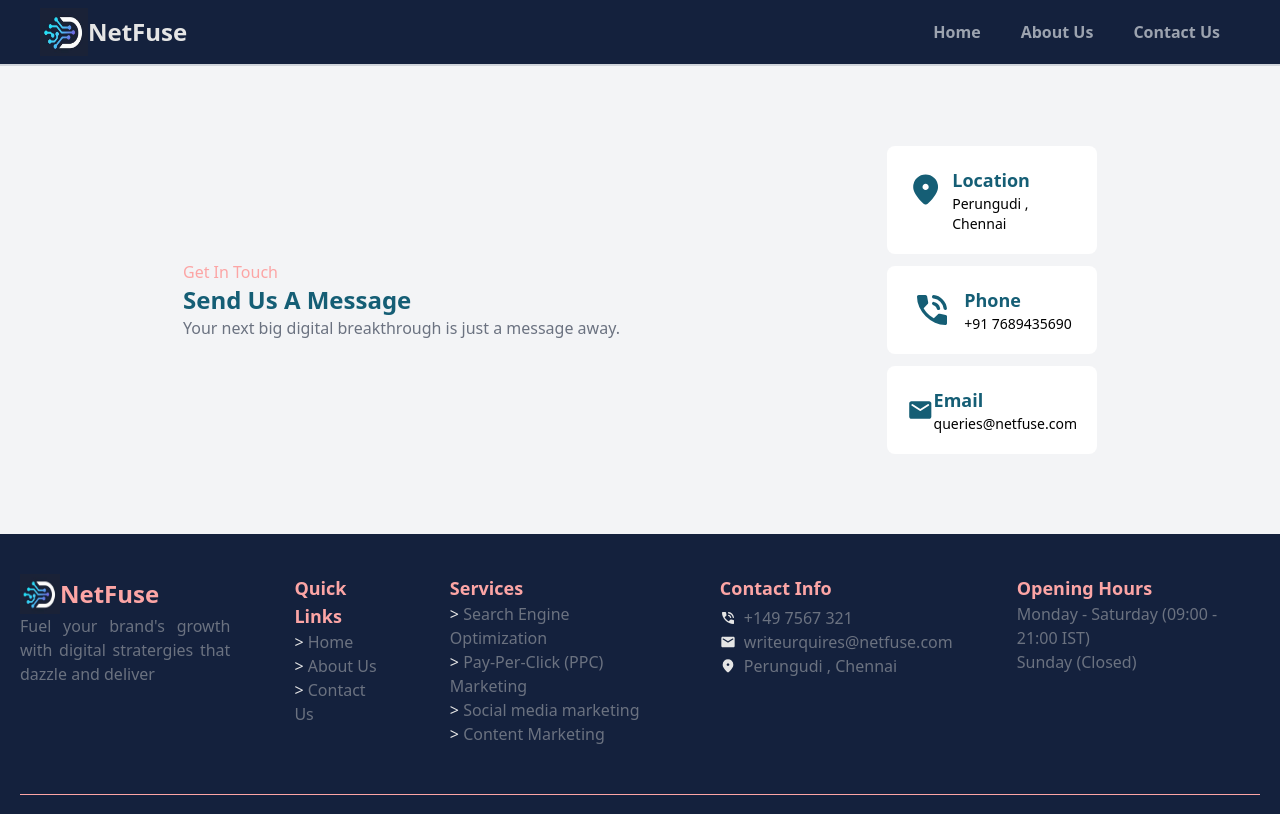
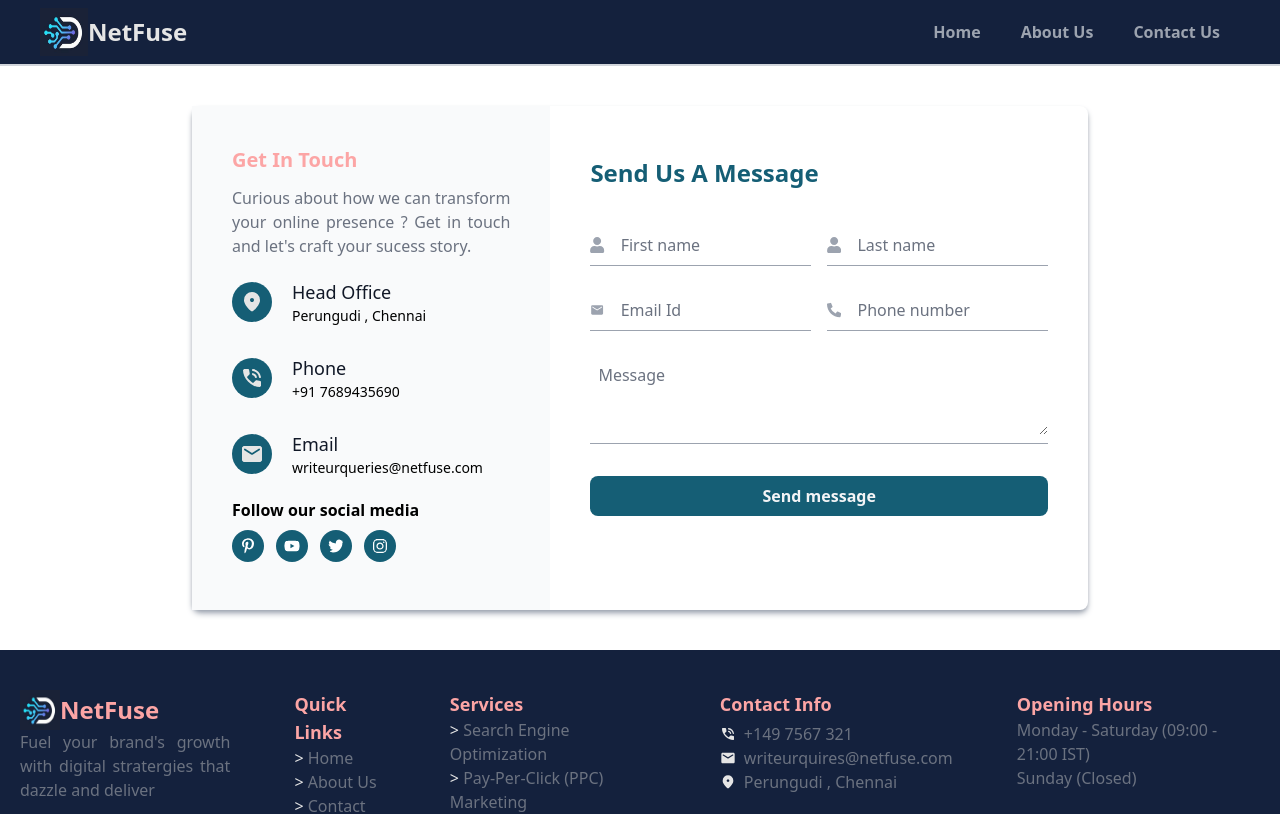
Before and after one commit to MUTHUAKALYA/netfuse, a React (Vite) app: page /contact in a window 1280 px wide. Shown: the top 814 px of the page. Built offline with nearby package versions, Linux system fonts and the light colour scheme.

Commit message:
contact page ui design completed

```diff
--- a/src/pages/ContactUs.jsx
+++ b/src/pages/ContactUs.jsx
@@ -1,28 +1,48 @@
-import React from "react";
+import { useForm } from "react-hook-form";
+import FormButton from "../components/FormButton";
+import FormInput from "../components/FormInput";
+import TextArea from "../components/TextArea";
+import { MdEmail } from "react-icons/md";
+
+import {
+  FaInstagram,
+  FaPhoneAlt,
+  FaPinterest,
+  FaPinterestP,
+  FaUser,
+} from "react-icons/fa";
+import { FaTwitter, FaYoutube } from "react-icons/fa6";
 
 const ContactUs = () => {
+  const {
+    register,
+    handleSubmit,
+    formState: { errors },
+    reset,
+  } = useForm();
+
+  const sendInfo = (data) => {
+    alert("We recieved your message👍. We'll get back to you soon");
+    reset();
+  };
   return (
     <>
-      <section className="flex justify-center items-center gap-x-8 bg-gray-100 p-20">
-        <section className="w-[60%]">
-          <h5 className="text-red-300 font-medium ">Get In Touch</h5>
-          <h1 className="text-cyan-800 font-black text-2xl">
-            Send Us A Message
-          </h1>
-          <p className="font-normal  text-gray-500">
-            Your next big digital breakthrough is just a message away.
+      <section className="flex  items-center  bg-white m-10 rounded-lg border-gray-400 shadow-md shadow-gray-400 w-[70%] mx-auto">
+        <section className="space-y-3 bg-gray-50 w-[40%] p-10">
+          <h5 className="text-red-300 font-bold text-xl ">Get In Touch</h5>
+          <p className="font-normal  text-gray-500 text-justify">
+            Curious about how we can transform your online presence ? Get in
+            touch and let's craft your sucess story.
           </p>
-        </section>
-        <section className="space-y-3">
           {/* location */}
 
-          <div className="bg-white p-5 rounded-lg w-[210px] flex items-start justify-center gap-x-2">
+          <div className="flex items-center  gap-x-5 py-2">
             <svg
               xmlns="http://www.w3.org/2000/svg"
-              width="2.5em"
-              height="3em"
+              width="2em"
+              height="2em"
               viewBox="0 0 24 24"
-              className="text-cyan-800"
+              className="bg-cyan-800 rounded-full p-2 w-10 h-10 text-lightSecondary"
             >
               <path
                 fill="currentColor"
@@ -30,37 +50,41 @@ const ContactUs = () => {
               ></path>
             </svg>
             <div className=" flex flex-col">
-              <strong className="text-cyan-800 text-lg">Location</strong>
+              <strong className="text-gray-900  text-lg font-medium">
+                Head Office
+              </strong>
               <span className="font-thin text-sm">Perungudi , Chennai</span>
             </div>
           </div>
           {/* phone */}
-          <div className="bg-white p-5 rounded-lg w-[210px] flex items-start justify-center gap-x-3">
+          <div className="flex items-center  gap-x-5 py-2">
             <svg
               xmlns="http://www.w3.org/2000/svg"
-              width="2.5em"
-              height="3em"
+              width="2em"
+              height="2em"
               viewBox="0 0 24 24"
-              className="text-cyan-800"
+              className="text-lightSecondary bg-cyan-800 p-2 w-10 h-10 rounded-full"
             >
               <path
                 fill="currentColor"
                 d="M20 12q-.4 0-.712-.288T18.925 11q-.325-2.325-1.963-3.963T13 5.076q-.425-.05-.712-.35T12 4t.3-.712t.7-.238q3.15.35 5.375 2.575T20.95 11q.05.4-.238.7T20 12m-4.175 0q-.325 0-.575-.225t-.375-.6q-.2-.725-.763-1.287t-1.287-.763q-.375-.125-.6-.375T12 8.15q0-.5.35-.812t.775-.213q1.4.325 2.413 1.338t1.337 2.412q.1.425-.225.775t-.825.35m4.125 9q-3.125 0-6.175-1.362t-5.55-3.863t-3.862-5.55T3 4.05q0-.45.3-.75t.75-.3H8.1q.35 0 .625.238t.325.562l.65 3.5q.05.4-.025.675T9.4 8.45L6.975 10.9q.5.925 1.187 1.787t1.513 1.663q.775.775 1.625 1.438T13.1 17l2.35-2.35q.225-.225.588-.337t.712-.063l3.45.7q.35.1.575.363T21 15.9v4.05q0 .45-.3.75t-.75.3"
               ></path>
             </svg>
-            <div className=" flex flex-col">
-              <strong className="text-cyan-800 text-lg">Phone</strong>
+            <div className=" flex flex-col ">
+              <strong className="text-gray-900  text-lg font-medium">
+                Phone
+              </strong>
               <span className="font-thin text-sm">+91 7689435690</span>
             </div>
           </div>
           {/* email */}
-          <div className="bg-white p-5 rounded-lg w-[210px] flex items-start justify-between">
+          <div className="flex items-center gap-x-5 py-2">
             <svg
               xmlns="http://www.w3.org/2000/svg"
               width="2em"
               height="3em"
               viewBox="0 0 24 24"
-              className="text-cyan-800"
+              className="text-lightSecondary p-2 w-10 h-10 bg-cyan-800 rounded-full"
             >
               <path
                 fill="currentColor"
@@ -68,10 +92,211 @@ const ContactUs = () => {
               ></path>
             </svg>
             <div className=" flex flex-col">
-              <strong className="text-cyan-800 text-lg">Email</strong>
-              <span className="font-thin text-sm">queries@netfuse.com</span>
+              <strong className="text-gray-900 text-lg font-medium">
+                Email
+              </strong>
+              <span className="font-thin text-sm">
+                writeurqueries@netfuse.com
+              </span>
             </div>
           </div>
+          <div className="mt-3">
+            <p className="font-semibold">Follow our social media</p>
+            <div className="flex gap-x-3 my-2">
+              <FaPinterestP className="bg-cyan-800 text-white w-8 h-8 rounded-full p-2" />
+              <FaYoutube className="bg-cyan-800 text-white w-8 h-8 rounded-full p-2" />
+              <FaTwitter className="bg-cyan-800 text-white w-8 h-8 rounded-full p-2" />
+              <FaInstagram className="bg-cyan-800 text-white w-8 h-8 rounded-full p-2" />
+            </div>
+          </div>
+        </section>
+        <section className="w-[60%]   p-10 ">
+          <h1 className="text-cyan-800 font-black text-2xl ">
+            Send Us A Message
+          </h1>
+          {/* <p className="font-normal  text-gray-500 ">
+            Your next big digital breakthrough is just a message away.
+          </p> */}
+
+          {/* contact form */}
+
+          <form
+            className=" my-6 space-y-8 bg-white py-5 rounded-lg"
+            onSubmit={handleSubmit(sendInfo)}
+          >
+            <section className="flex gap-x-4">
+              {/* first name */}
+              <div className="w-[50%]">
+                <div
+                  className={`flex justify-center items-center pb-2 gap-x-2  ${
+                    errors.firstName
+                      ? "border-b border-red-600"
+                      : "border-b border-gray-400"
+                  }`}
+                >
+                  <FaUser className="text-gray-400" />
+                  <FormInput
+                    type="text"
+                    name="firstName"
+                    placeholder={"First name"}
+                    register={register("firstName", {
+                      required: "First name is required",
+                      minLength: {
+                        value: 3,
+                        message:
+                          "First name should have mininum of 3 characters",
+                      },
+                      maxLength: {
+                        value: 30,
+                        message: "Username exceeds 30 characters",
+                      },
+                    })}
+                    error={errors.firstName}
+                  />
+                </div>
+                {errors.firstName && (
+                  <small className="text-red-500">
+                    {errors.firstName.message}
+                  </small>
+                )}
+              </div>
+              {/* last name */}
+              <div className="w-[50%]">
+                <div
+                  className={`flex justify-center items-center pb-2 gap-x-2  ${
+                    errors.lastName
+                      ? "border-b border-red-600"
+                      : "border-b border-gray-400"
+                  }`}
+                >
+                  <FaUser className="text-gray-400" />
+                  <FormInput
+                    type="text"
+                    name="lastName"
+                    placeholder={"Last name"}
+                    register={register("lastName", {
+                      required: "Last name is required",
+                      minLength: {
+                        value: 1,
+                        message: "Last should have mininum of 1 characters",
+                      },
+                      maxLength: {
+                        value: 20,
+                        message: "Username exceeds 20 characters",
+                      },
+                    })}
+                    error={errors.lastName}
+                  />
+                </div>
+                {errors.lastName && (
+                  <small className="text-red-500">
+                    {errors.lastName.message}
+                  </small>
+                )}
+              </div>
+            </section>
+            <section className="flex gap-x-4">
+              {/* email address */}
+              <div className="w-[50%]">
+                <div
+                  className={`flex justify-center items-center pb-2 gap-x-2  ${
+                    errors.email
+                      ? "border-b border-red-600"
+                      : "border-b border-gray-400"
+                  }`}
+                >
+                  <MdEmail className="text-gray-400" />
+                  <FormInput
+                    type="text"
+                    name="email"
+                    placeholder={"Email Id"}
+                    register={register("email", {
+                      required: "Email Id is required",
+                      minLength: {
+                        value: 3,
+                        message: "Username should have mininum of 3 characters",
+                      },
+                      maxLength: {
+                        value: 20,
+                        message: "Username exceeds 20 characters",
+                      },
+                    })}
+                    error={errors.email}
+                  />
+                </div>
+                {errors.email && (
+                  <small className="text-red-500">{errors.email.message}</small>
+                )}
+              </div>
+              {/* phone number */}
+              <div className="w-[50%]">
+                <div
+                  className={`flex justify-center items-center pb-2 gap-x-2  ${
+                    errors.phoneNumber
+                      ? "border-b border-red-600"
+                      : "border-b border-gray-400"
+                  }`}
+                >
+                  <FaPhoneAlt className="text-gray-400" />
+                  <FormInput
+                    type="number"
+                    name="phoneNumber"
+                    placeholder={"Phone number"}
+                    register={register("phoneNumber", {
+                      required: "Phone number is required",
+                      minLength: {
+                        value: 10,
+                        message:
+                          "Phone number should have mininum of 10 characters",
+                      },
+                      maxLength: {
+                        value: 10,
+                        message: "Phone number exceeds 10 characters",
+                      },
+                    })}
+                    error={errors.phoneNumberName}
+                  />
+                </div>
+                {errors.phoneNumber && (
+                  <small className="text-red-500">
+                    {errors.phoneNumber.message}
+                  </small>
+                )}
+              </div>
+            </section>
+
+            {/* password field */}
+            <div
+              className={`flex justify-center items-center pb-2 gap-x-2 ${
+                errors.password
+                  ? "  border-b  border-red-600"
+                  : "  border-b  border-gray-400"
+              }`}
+            >
+              <TextArea
+                type="text"
+                name="message"
+                placeholder={"Message"}
+                register={register("message", {
+                  required: "Message is required",
+                  minLength: {
+                    value: 3,
+                    message: "Password should have mininum of 6 characters",
+                  },
+                  maxLength: {
+                    value: 20,
+                    message: "Password exceeds 16 characters",
+                  },
+                })}
+                error={errors.message}
+              />
+            </div>
+            {errors.message && (
+              <small className="text-red-500">{errors.message.message}</small>
+            )}
+
+            <FormButton label="Send message" />
+          </form>
         </section>
       </section>
     </>
```
